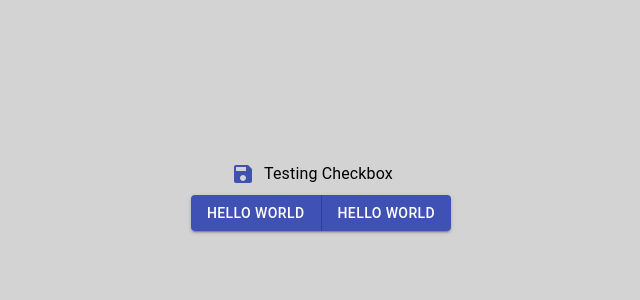
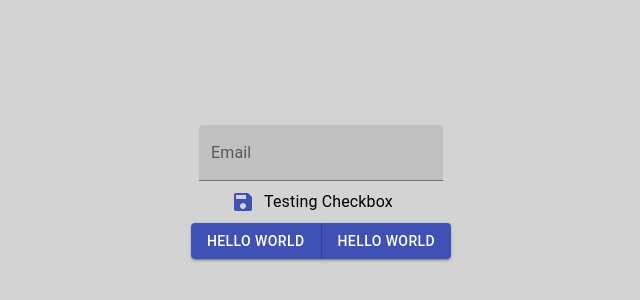
Before and after one commit to Shakib448/mui-template, a React (Create React App) app: page / in a window 1280 px wide. Shown: the part 208-508 px from the top of the page, without its empty margins (319-959 px from the left). Built offline with nearby package versions, Linux system fonts and the light colour scheme.

Commit message:
WIP on THEME

```diff
--- a/src/App.js
+++ b/src/App.js
@@ -5,6 +5,7 @@ import {
   ButtonGroup,
   Checkbox,
   FormControlLabel,
+  TextField,
 } from "@material-ui/core";
 import DeleteIcon from "@material-ui/icons/Delete";
 import SaveIcon from "@material-ui/icons/Save";
@@ -23,6 +24,13 @@ const App = () => {
         flexDirection: "column",
       }}
     >
+      <TextField
+        variant="filled"
+        color="secondary"
+        type="email"
+        label="Email"
+        placeholder="test@gmail.com"
+      />
       <FormControlLabel
         control={
           <Checkbox
```
